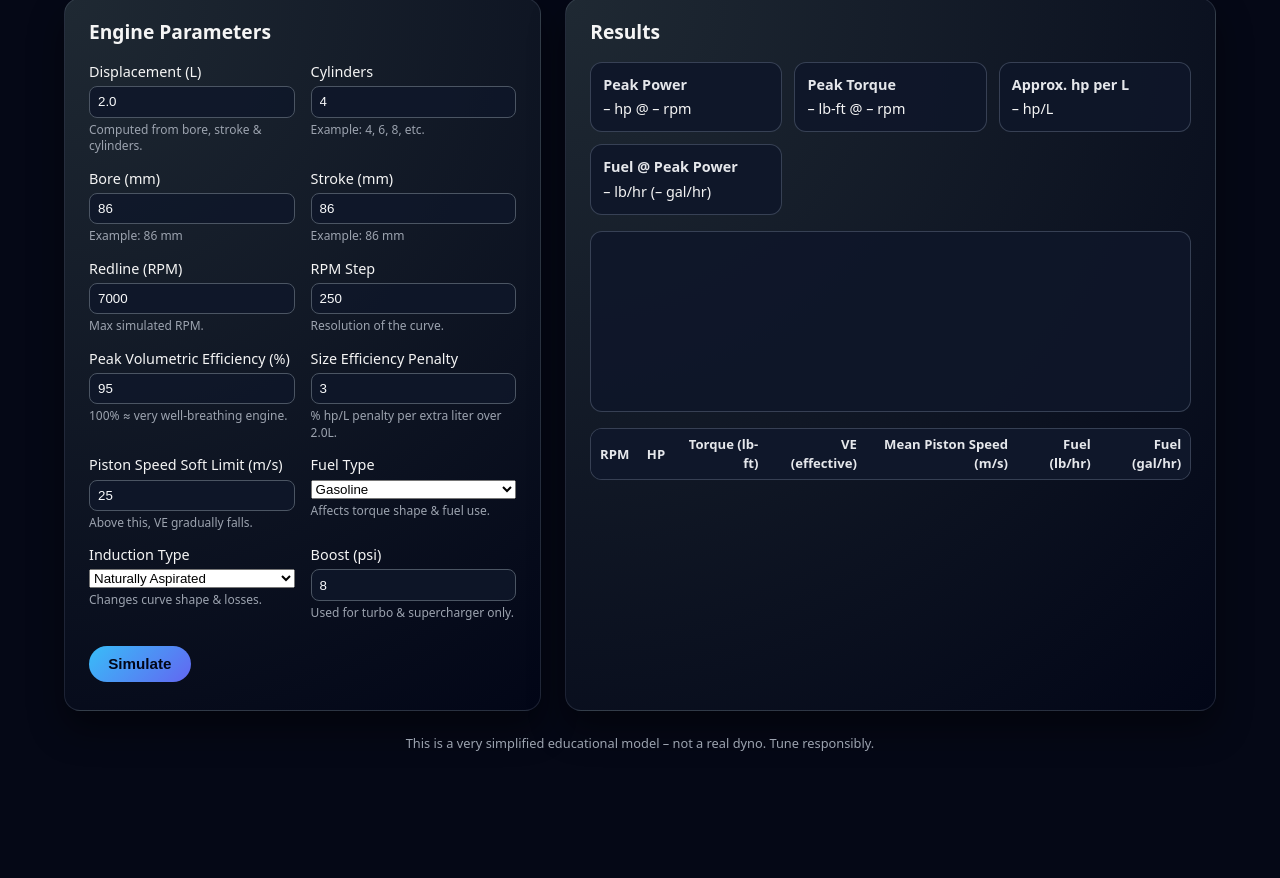
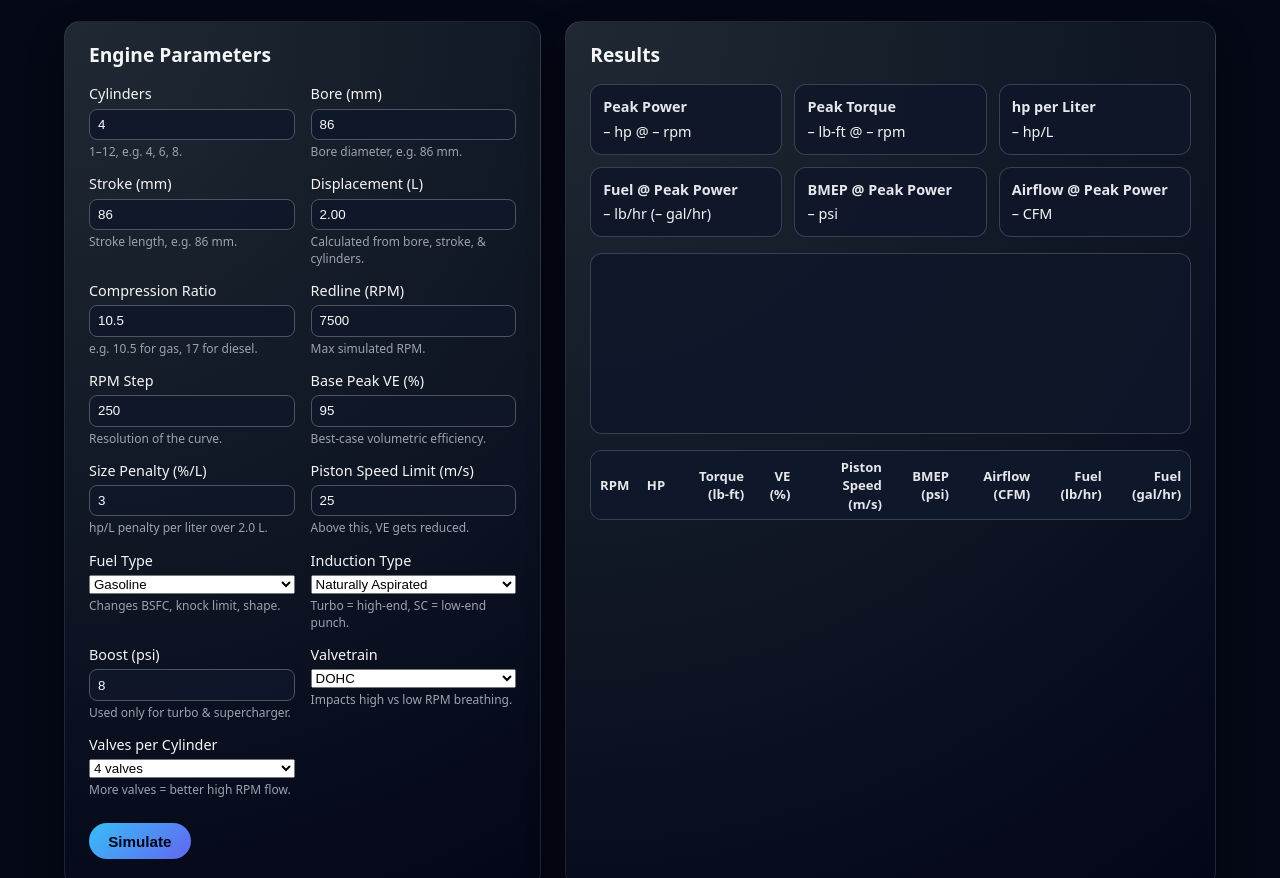
Before and after one commit to justinfry108-ai/engine-fun, a plain HTML site: page index.html in a window 1280 px wide. Shown: the part 182-1060 px from the top of the page. Before the commit the page ends 971 px from the top, so only its background shows below. Drawn offline with nearby package versions, Linux system fonts and the light colour scheme.

Commit message:
Update index.html

```diff
--- a/index.html
+++ b/index.html
@@ -2,7 +2,7 @@
 <html lang="en">
 <head>
   <meta charset="UTF-8" />
-  <title>Simple Engine Power Simulator</title>
+  <title>Simple Engine Power Simulator v3</title>
   <meta name="viewport" content="width=device-width, initial-scale=1" />
   <link rel="stylesheet" href="styles.css" />
   <!-- Chart.js CDN -->
@@ -11,10 +11,10 @@
 <body>
   <div class="app">
     <header class="app-header">
-      <h1>Simple Engine Power Simulator</h1>
+      <h1>Simple Engine Power Simulator v3</h1>
       <p>
-        Enter basic engine specs and estimate horsepower &amp; torque across the rev range.
-        This is a toy model, not a dyno – but it’s fun to play with.
+        Toy engine model to explore how bore, stroke, compression, fuel, boost, and valvetrain
+        change power, torque, airflow, and fuel consumption. Not a real dyno – just a nerd tool.
       </p>
     </header>
 
@@ -24,33 +24,40 @@
         <h2>Engine Parameters</h2>
         <form id="engine-form">
           <div class="grid">
-            <div class="form-group">
-              <label for="displacementL">Displacement (L)</label>
-              <input id="displacementL" type="number" step="0.1" min="0.2" value="2.0" required />
-              <small>Computed from bore, stroke &amp; cylinders.</small>
-            </div>
-
+            <!-- Geometry & RPM -->
             <div class="form-group">
               <label for="cylinders">Cylinders</label>
               <input id="cylinders" type="number" step="1" min="1" value="4" />
-              <small>Example: 4, 6, 8, etc.</small>
+              <small>1–12, e.g. 4, 6, 8.</small>
             </div>
 
             <div class="form-group">
               <label for="boreMm">Bore (mm)</label>
               <input id="boreMm" type="number" step="0.1" min="40" value="86" />
-              <small>Example: 86 mm</small>
+              <small>Bore diameter, e.g. 86 mm.</small>
             </div>
 
             <div class="form-group">
               <label for="strokeMm">Stroke (mm)</label>
               <input id="strokeMm" type="number" step="0.1" min="40" value="86" />
-              <small>Example: 86 mm</small>
+              <small>Stroke length, e.g. 86 mm.</small>
+            </div>
+
+            <div class="form-group">
+              <label for="displacementL">Displacement (L)</label>
+              <input id="displacementL" type="number" step="0.01" value="2.00" readonly />
+              <small>Calculated from bore, stroke, &amp; cylinders.</small>
+            </div>
+
+            <div class="form-group">
+              <label for="compressionRatio">Compression Ratio</label>
+              <input id="compressionRatio" type="number" step="0.1" min="6" max="20" value="10.5" />
+              <small>e.g. 10.5 for gas, 17 for diesel.</small>
             </div>
 
             <div class="form-group">
               <label for="redlineRpm">Redline (RPM)</label>
-              <input id="redlineRpm" type="number" step="100" min="3000" value="7000" required />
+              <input id="redlineRpm" type="number" step="100" min="3000" value="7500" />
               <small>Max simulated RPM.</small>
             </div>
 
@@ -60,24 +67,26 @@
               <small>Resolution of the curve.</small>
             </div>
 
+            <!-- Breathing / VE -->
             <div class="form-group">
-              <label for="vePeak">Peak Volumetric Efficiency (%)</label>
-              <input id="vePeak" type="number" step="1" min="50" max="120" value="95" />
-              <small>100% ≈ very well-breathing engine.</small>
+              <label for="vePeak">Base Peak VE (%)</label>
+              <input id="vePeak" type="number" step="1" min="60" max="130" value="95" />
+              <small>Best-case volumetric efficiency.</small>
             </div>
 
             <div class="form-group">
-              <label for="sizePenalty">Size Efficiency Penalty</label>
+              <label for="sizePenalty">Size Penalty (%/L)</label>
               <input id="sizePenalty" type="number" step="0.5" min="0" max="10" value="3" />
-              <small>% hp/L penalty per extra liter over 2.0L.</small>
+              <small>hp/L penalty per liter over 2.0 L.</small>
             </div>
 
             <div class="form-group">
-              <label for="pistonSpeedLimit">Piston Speed Soft Limit (m/s)</label>
+              <label for="pistonSpeedLimit">Piston Speed Limit (m/s)</label>
               <input id="pistonSpeedLimit" type="number" step="1" min="15" value="25" />
-              <small>Above this, VE gradually falls.</small>
+              <small>Above this, VE gets reduced.</small>
             </div>
 
+            <!-- Fuel & Induction -->
             <div class="form-group">
               <label for="fuelType">Fuel Type</label>
               <select id="fuelType">
@@ -85,7 +94,7 @@
                 <option value="diesel">Diesel</option>
                 <option value="methanol">Methanol</option>
               </select>
-              <small>Affects torque shape &amp; fuel use.</small>
+              <small>Changes BSFC, knock limit, shape.</small>
             </div>
 
             <div class="form-group">
@@ -95,13 +104,34 @@
                 <option value="turbo">Turbocharger</option>
                 <option value="supercharger">Supercharger</option>
               </select>
-              <small>Changes curve shape &amp; losses.</small>
+              <small>Turbo = high-end, SC = low-end punch.</small>
             </div>
 
             <div class="form-group">
               <label for="boostPsi">Boost (psi)</label>
               <input id="boostPsi" type="number" step="0.5" min="0" value="8" />
-              <small>Used for turbo &amp; supercharger only.</small>
+              <small>Used only for turbo &amp; supercharger.</small>
+            </div>
+
+            <!-- Valvetrain -->
+            <div class="form-group">
+              <label for="valvetrainType">Valvetrain</label>
+              <select id="valvetrainType">
+                <option value="pushrod">Pushrod (OHV)</option>
+                <option value="sohc">SOHC</option>
+                <option value="dohc" selected>DOHC</option>
+              </select>
+              <small>Impacts high vs low RPM breathing.</small>
+            </div>
+
+            <div class="form-group">
+              <label for="valvesPerCyl">Valves per Cylinder</label>
+              <select id="valvesPerCyl">
+                <option value="2">2 valves</option>
+                <option value="3">3 valves</option>
+                <option value="4" selected>4 valves</option>
+              </select>
+              <small>More valves = better high RPM flow.</small>
             </div>
           </div>
 
@@ -125,15 +155,20 @@
             <p><span id="peakTq">–</span> lb-ft @ <span id="peakTqRpm">–</span> rpm</p>
           </div>
           <div class="summary-item">
-            <h3>Approx. hp per L</h3>
+            <h3>hp per Liter</h3>
             <p><span id="hpPerL">–</span> hp/L</p>
           </div>
           <div class="summary-item">
             <h3>Fuel @ Peak Power</h3>
-            <p>
-              <span id="fuelAtPeakLb">–</span> lb/hr
-              (<span id="fuelAtPeakGal">–</span> gal/hr)
-            </p>
+            <p><span id="fuelPeakLb">–</span> lb/hr (<span id="fuelPeakGal">–</span> gal/hr)</p>
+          </div>
+          <div class="summary-item">
+            <h3>BMEP @ Peak Power</h3>
+            <p><span id="bmepPeakPsi">–</span> psi</p>
+          </div>
+          <div class="summary-item">
+            <h3>Airflow @ Peak Power</h3>
+            <p><span id="cfmPeak">–</span> CFM</p>
           </div>
         </div>
 
@@ -148,8 +183,10 @@
                 <th>RPM</th>
                 <th>HP</th>
                 <th>Torque (lb-ft)</th>
-                <th>VE (effective)</th>
-                <th>Mean Piston Speed (m/s)</th>
+                <th>VE (%)</th>
+                <th>Piston Speed (m/s)</th>
+                <th>BMEP (psi)</th>
+                <th>Airflow (CFM)</th>
                 <th>Fuel (lb/hr)</th>
                 <th>Fuel (gal/hr)</th>
               </tr>
@@ -164,7 +201,7 @@
 
     <footer class="app-footer">
       <p>
-        This is a very simplified educational model – not a real dyno. Tune responsibly.
+        Educational toy model only. Don’t tune your real engine off this. Yet 😏
       </p>
     </footer>
   </div>
```
